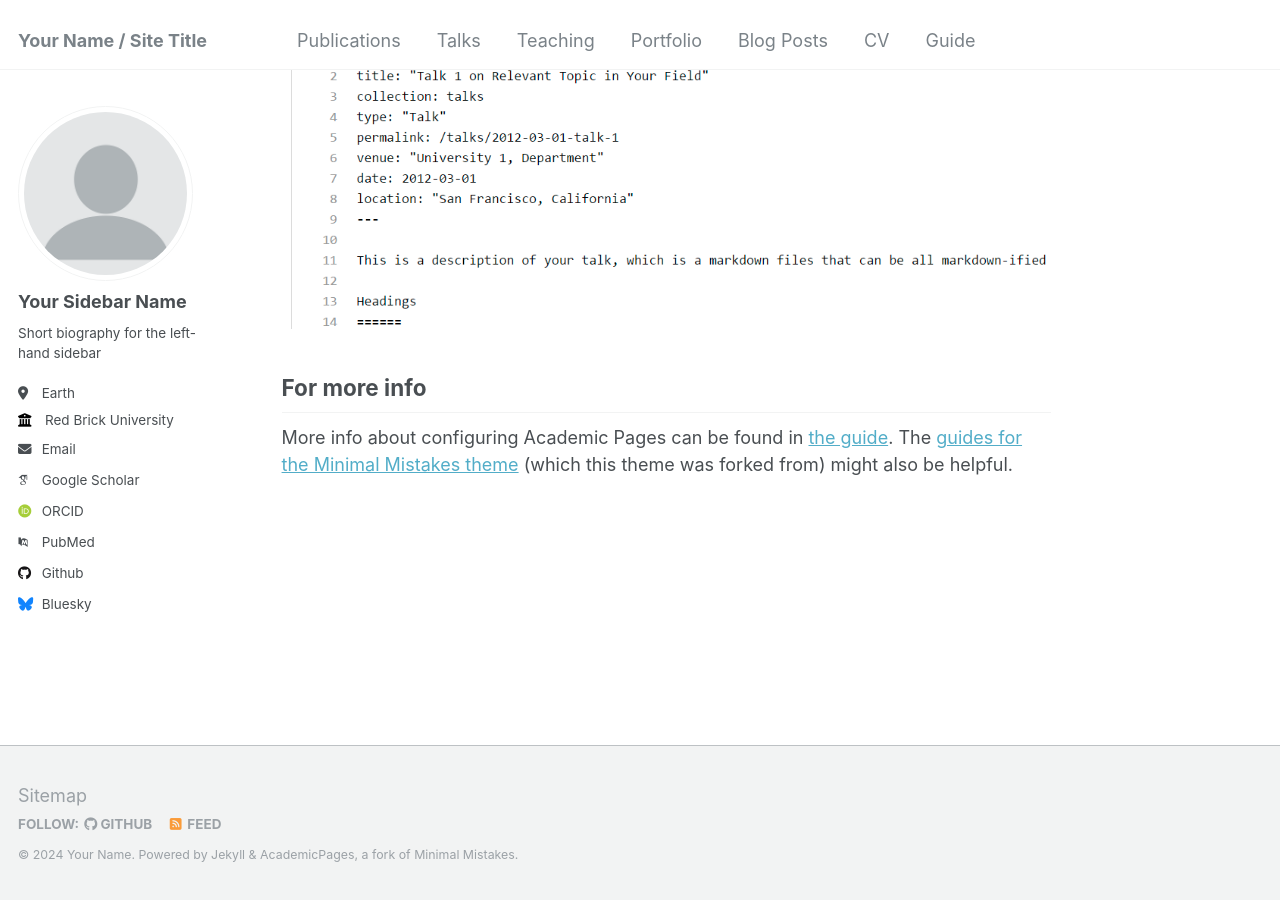
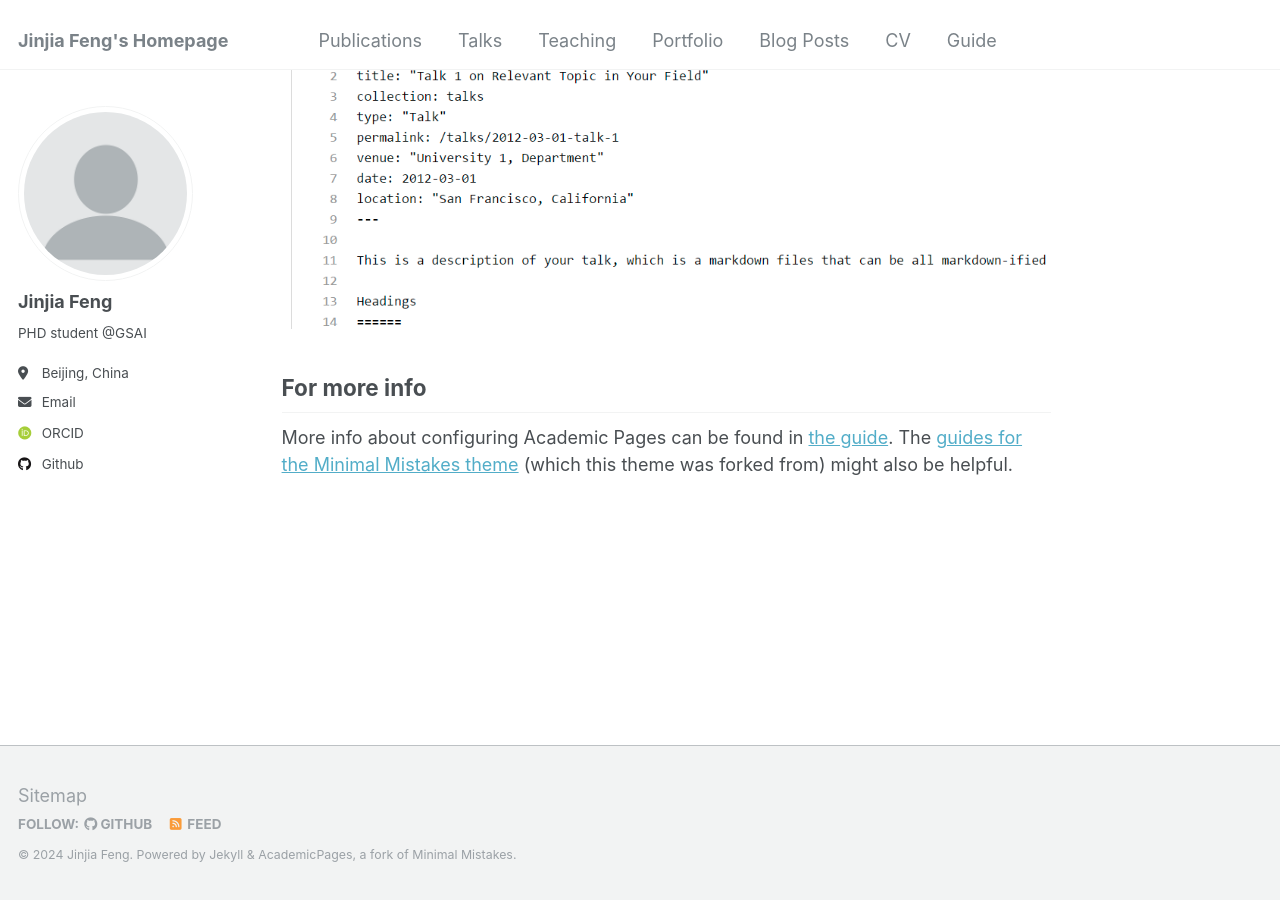
Before and after one commit to xkxxfyf/Jinjia-Feng, a Jekyll site: the page built from _pages/about.md, in a window 1280 px wide and 900 px high, scrolled down 2660 px. Built offline with Jekyll 4.4.1, drawn with Linux system fonts in a browser that asks for light colours; some web fonts are replaced.

Commit message:
Update _config.yml

```diff
--- a/_config.yml
+++ b/_config.yml
@@ -8,11 +8,11 @@
 
 # Basic Site Settings
 locale                   : "en-US"
-title                    : "Your Name / Site Title"
+title                    : "Jinjia Feng's Homepage"
 title_separator          : "-"
-name                     : &name "Your Name"
+name                     : &name "Jinjia Feng"
 description              : &description "personal description"
-url                      : https://academicpages.github.io # the base hostname & protocol for your site e.g. "https://mmistakes.github.io"
+url                      : https://Jinjia-Feng.github.io # the base hostname & protocol for your site e.g. "https://mmistakes.github.io"
 baseurl                  : "" # the subpath of your site, e.g. "/blog"
 repository               : "academicpages/academicpages.github.io"
 
@@ -22,56 +22,56 @@ repository               : "academicpages/academicpages.github.io"
 author:
   # Biographic information
   avatar           : "profile.png"
-  name             : "Your Sidebar Name"
+  name             : "Jinjia Feng"
   pronouns         : # example: "she/her"
-  bio              : "Short biography for the left-hand sidebar"
-  location         : "Earth"
-  employer         : "Red Brick University"
-  uri              : # URL
-  email            : "none@example.org"
+  bio              : "PHD student @GSAI"
+  location         : "Beijing, China"
+  # employer         : "Red Brick University"
+  # uri              : # URL
+  email            : "jinjia_feng@ruc.edu.cn"
 
-  # Academic websites
-  arxiv            : # URL - Update with the correct link to your profile
-  googlescholar    : "https://scholar.google.com/citations?user=PS_CX0AAAAAJ"
-  impactstory      : # URL
-  orcid            : "http://orcid.org/yourorcidurl"
-  semantic         : # URL
-  pubmed           : "https://www.ncbi.nlm.nih.gov/pubmed/?term=john+snow"
-  researchgate     : # URL
+  # # Academic websites
+  # arxiv            : # URL - Update with the correct link to your profile
+  # googlescholar    : "https://scholar.google.com/citations?user=PS_CX0AAAAAJ"
+  # impactstory      : # URL
+  orcid            : "http://orcid.org/0000-0001-8553-6442"
+  # semantic         : # URL
+  # pubmed           : "https://www.ncbi.nlm.nih.gov/pubmed/?term=john+snow"
+  # researchgate     : # URL
 
-  # Repositories and software development
-  bitbucket        : # Username - Update with your username on the site
-  codepen          : # Username
-  dribbble         : # Username
-  github           : "academicpages"
-  kaggle           : # Username
-  stackoverflow    : # User number or user number and name (i.e., use "1" or "1/jeff-atwood")
+  # # Repositories and software development
+  # bitbucket        : # Username - Update with your username on the site
+  # codepen          : # Username
+  # dribbble         : # Username
+  github           : "https://github.com/xkxxfyf"
+  # kaggle           : # Username
+  # stackoverflow    : # User number or user number and name (i.e., use "1" or "1/jeff-atwood")
 
-  # Social media
-  bluesky          : "bsky.app" # Replace this with you Bluesky username
-  facebook         : # Username
-  flickr           : # Username
-  foursquare       : # Username
-  goodreads        : # Username
-  google_plus      : # Username
-  keybase          : # Username
-  instagram        : # Username
-  lastfm           : # Username
-  linkedin         : # Username
-  mastodon         : # URL
-  medium           : # URL
-  pinterest        : # Username
-  soundcloud       : # Username
-  steam            : # Username
-  telegram         : # URL
-  tumblr           : # Username
-  twitter          : # Username for X / Twitter
-  vine             : # Username
-  weibo            : # Username
-  wikipedia        : # Username
-  xing             : # Username
-  youtube          : # Username
-  zhihu            : # URL
+  # # Social media
+  # bluesky          : "bsky.app" # Replace this with you Bluesky username
+  # facebook         : # Username
+  # flickr           : # Username
+  # foursquare       : # Username
+  # goodreads        : # Username
+  # google_plus      : # Username
+  # keybase          : # Username
+  # instagram        : # Username
+  # lastfm           : # Username
+  # linkedin         : # Username
+  # mastodon         : # URL
+  # medium           : # URL
+  # pinterest        : # Username
+  # soundcloud       : # Username
+  # steam            : # Username
+  # telegram         : # URL
+  # tumblr           : # Username
+  # twitter          : # Username for X / Twitter
+  # vine             : # Username
+  # weibo            : # Username
+  # wikipedia        : # Username
+  # xing             : # Username
+  # youtube          : # Username
+  # zhihu            : # URL
 
 # Publication Category - The following the list of publication categories and their headings
 publication_category:
```
